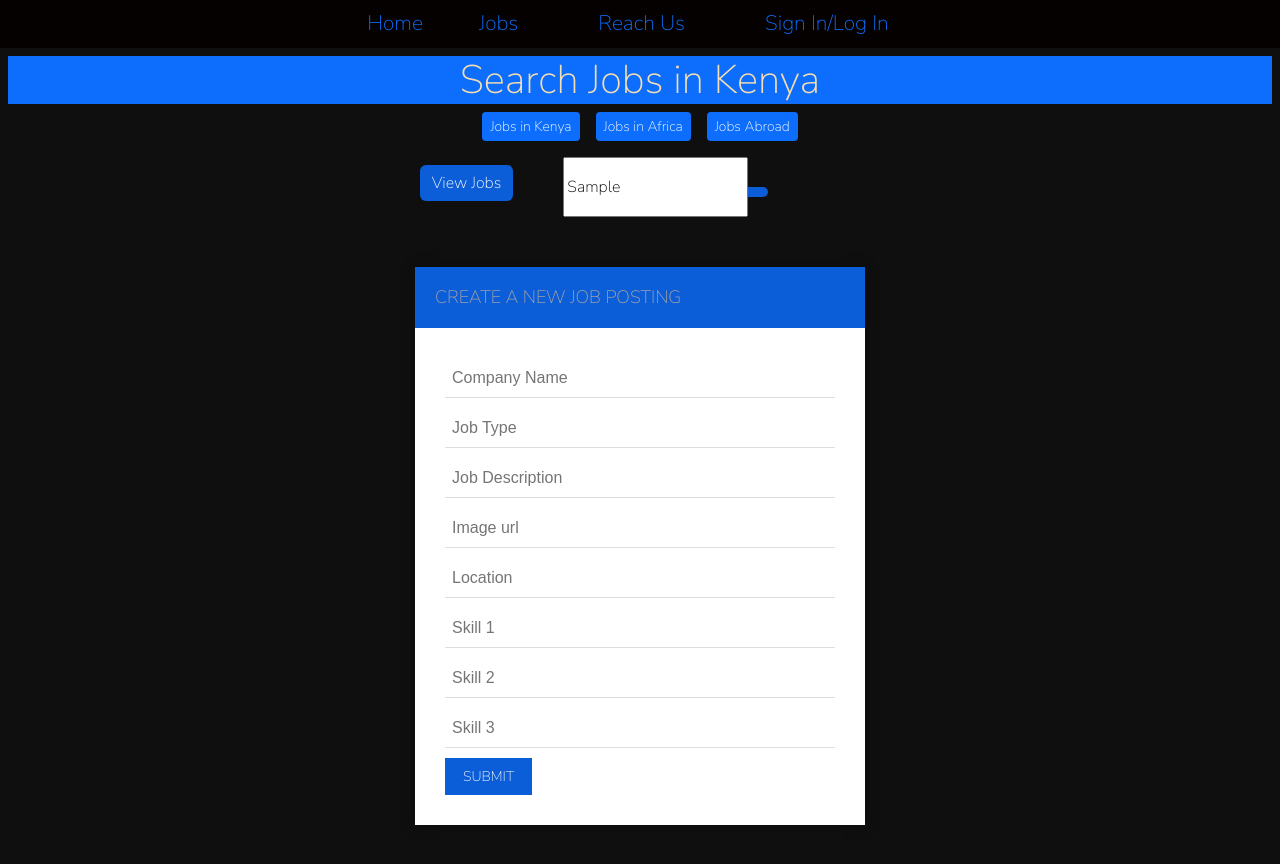
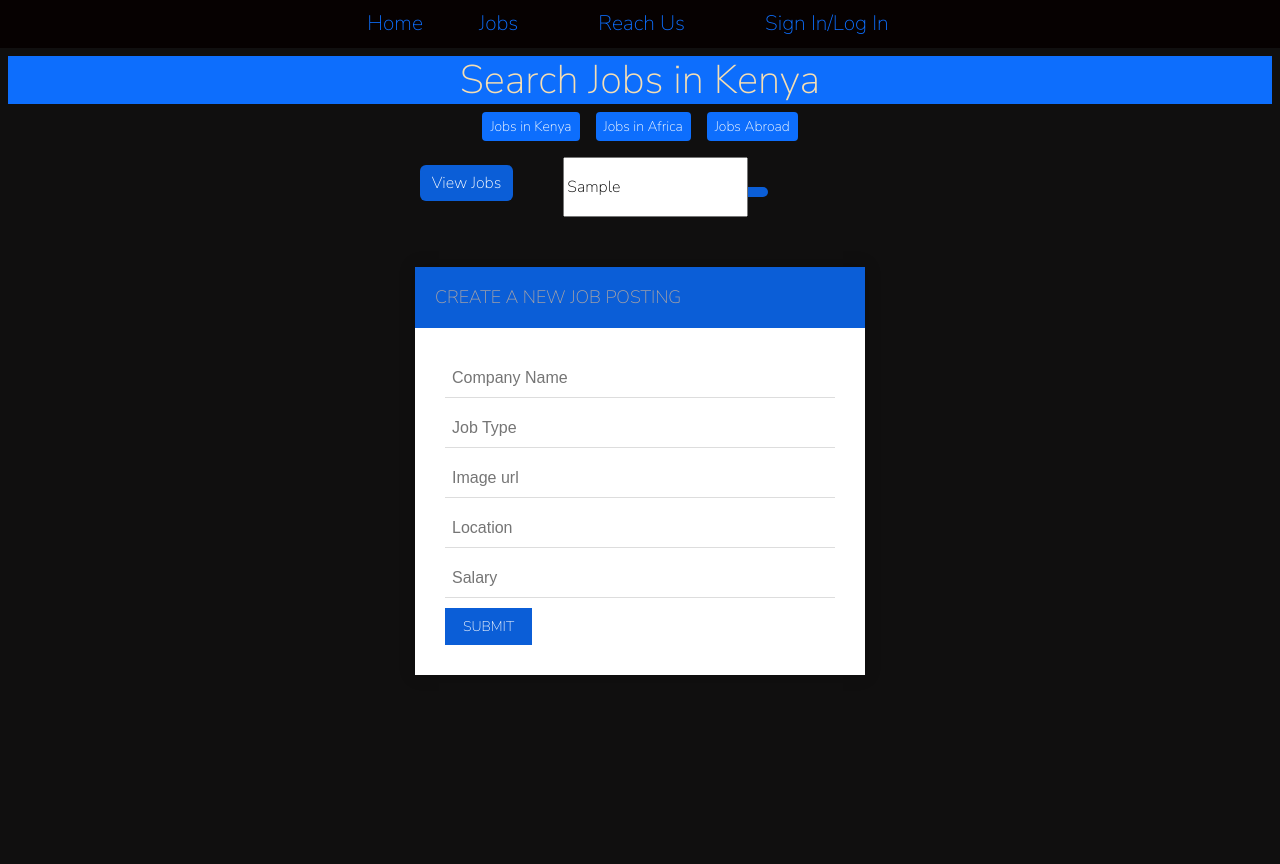
Before and after one commit to carreuky/Job-Portal, a React (Create React App) app: page /jobs in a window 1280 px wide. Both pictures are taken after typing "Sample" into the empty fields and a click on the button "Create Job". Shown: the top 864 px of the page. Built offline with nearby package versions, Linux system fonts and the light colour scheme; data requests are answered from the project's data file; some icons are missing.

Commit message:
handle change and submit function

```diff
--- a/data/db.json
+++ b/data/db.json
@@ -5,129 +5,71 @@
       "job_type": "Design Engineer",
       "image": "https://www.google.co.ke/images/branding/googlelogo/2x/googlelogo_color_160x56dp.png",
       "company": "Google",
-      "description": "Deliver software development projects using Agile, specifically SAFe (Scaled Agile Framework) development methodology ",
       "location": "Nairobi",
-      "url":"https://www.google.com/about/careers/applications-a/apply/f0528f5f-1071-4574-9320-141d3c5e349b/form",
-      "requirements": [
-        "Ruby",
-        "R",
-        "Javascript"
-      ],
+      "url": "https://www.google.com/about/careers/applications-a/apply/f0528f5f-1071-4574-9320-141d3c5e349b/form",
       "salary": "5,100"
-
     },
     {
       "id": 2,
       "job_type": "Backend Engineer",
       "image": "https://i.roamcdn.net/kazi/ke/hq/910055825a6b1fcd5d5fa8ca61bc6824/-/advertiser-img-ke-jobs-prod/dealer-images/advid15044/adv15044_1613054515.jpg",
       "company": "Eclectics International Ltd",
-      "description": "We are looking for experienced backend developers to join our team and be a productive member of societu",
       "location": "Nairobi",
-      "url":"https://www.google.com/about/careers/applications-a/apply/f0528f5f-1071-4574-9320-141d3c5e349b/form",
-      "requirements": [
-        "node",
-        "python",
-        "Javascript"
-      ],
+      "url": "https://www.google.com/about/careers/applications-a/apply/f0528f5f-1071-4574-9320-141d3c5e349b/form",
       "salary": "2,800"
-
     },
     {
       "id": 3,
       "job_type": "Junior java developer",
       "image": "https://i.roamcdn.net/kazi/ke/hq/0fe19d4a945bd62c51fd605065cd3a64/-/advertiser-img-ke-jobs-prod/dealer-images/advid7366/adv7366_1509458147.jpg",
       "company": "MSpace Solutions Ltd",
-      "description": "MSpace Solutions Ltd is looking for a candidate to add to their Innovation Team as a Junior Java Web Application Developer",
       "location": "Nairobi",
-      "url":"https://www.google.com/about/careers/applications-a/apply/f0528f5f-1071-4574-9320-141d3c5e349b/form",
-      "requirements": [
-        "Ruby",
-        "java",
-        "Javascript",
-        "python"
-      ],
+      "url": "https://www.google.com/about/careers/applications-a/apply/f0528f5f-1071-4574-9320-141d3c5e349b/form",
       "salary": "3,300"
-
     },
     {
       "id": 4,
       "job_type": "Senior .NET Developer",
       "image": "https://i.roamcdn.net/kazi/ke/hq/5399baaf49abff1b9724ab2bc97ff6b3/-/advertiser-img-ke-jobs-prod/dealer-images/advid17327/adv17327_1502683950.jpg",
       "company": "Wise & Agile Solutions Ltd",
-      "description": "We are looking for energetic, progressive, indepedent, all-rounder DotNet developer for Full-time.",
       "location": "Remote",
-      "requirements": [
-        "DotNet",
-        "Javascript"
-      ],
       "salary": "3,500"
-
     },
     {
       "id": 5,
       "job_type": "Microsoft Excel Expert / Problem Solver",
       "image": "https://i.roamcdn.net/kazi/ke/hq/9d017bed4ff1ea0e9f507b1c840903d9/-/advertiser-img-ke-jobs-prod/dealer-images/advid278394/adv278394_1654783727.jpg",
       "company": "e-MPS",
-      "description": "We are an online e-commerce team which helps UK companies develop their online selling platforms.",
       "location": "Remote",
-      "url":"https://www.google.com/about/careers/applications-a/apply/f0528f5f-1071-4574-9320-141d3c5e349b/form",
-      "requirements": [
-        "Excel",
-        "word",
-        "access"
-      ],
+      "url": "https://www.google.com/about/careers/applications-a/apply/f0528f5f-1071-4574-9320-141d3c5e349b/form",
       "salary": "3,000"
-
     },
     {
       "id": 6,
       "job_type": "Design Engineer",
       "image": "https://i.roamcdn.net/kazi/ke/hq/0343593c5972a3175ded80902e5a6b63/-/advertiser-img-ke-jobs-prod/dealer-images/advid8713/adv8713_1482146740.jpg",
       "company": "ICEA LION",
-      "description": "Deliver software development projects using Agile, specifically SAFe (Scaled Agile Framework) development methodology",
       "location": "Nairobi",
-      "url":"https://www.google.com/about/careers/applications-a/apply/f0528f5f-1071-4574-9320-141d3c5e349b/form",
-      "requirements": [
-        "Ruby",
-        "R",
-        "Javascript"
-      ],
+      "url": "https://www.google.com/about/careers/applications-a/apply/f0528f5f-1071-4574-9320-141d3c5e349b/form",
       "salary": "4,000"
-
     },
     {
       "job_type": "Design manufacturer",
       "image": "https://www.google.co.ke/images/branding/googlelogo/2x/googlelogo_color_160x56dp.png",
       "company": "Google",
-      "description": "Deliver software development projects using Agile, specifically SAFe (Scaled Agile Framework) development methodology ",
       "location": "Nairobi",
-      "url":"https://www.google.com/about/careers/applications-a/apply/f0528f5f-1071-4574-9320-141d3c5e349b/form",
-
-      "requirements": [
-        "Ruby",
-        "R",
-        "Javascript"
-      ],
+      "url": "https://www.google.com/about/careers/applications-a/apply/f0528f5f-1071-4574-9320-141d3c5e349b/form",
       "id": 7,
       "salary": "4,500"
-
     },
     {
       "job_type": "Tutor",
       "image": "https://www.jkuat.ac.ke/centres/nakuru/wp-content/uploads/2018/02/jkuat-logo.png",
       "company": "JKUAT",
-      "description": "Lecturer Programming Languages",
       "location": "Juja",
-      "url":"https://www.google.com/about/careers/applications-a/apply/f0528f5f-1071-4574-9320-141d3c5e349b/form",
-
-      "requirements": [
-        "Ruby",
-        "Python",
-        "Go"
-      ],
+      "url": "https://www.google.com/about/careers/applications-a/apply/f0528f5f-1071-4574-9320-141d3c5e349b/form",
       "id": 8,
       "salary": "400"
-
     },
     {
       "job_type": "iOS Developer",
@@ -135,9 +77,7 @@
       "company": "Digital-Moneybox-Limited-iOS-Developer",
       "description": "",
       "location": "London",
-      "url":"https://www.google.com/about/careers/applications-a/apply/f0528f5f-1071-4574-9320-141d3c5e349b/form",
-
-      "requirements": "",
+      "url": "https://www.google.com/about/careers/applications-a/apply/f0528f5f-1071-4574-9320-141d3c5e349b/form",
       "id": 9,
       "salary": "45,000"
     },
@@ -145,11 +85,8 @@
       "job_type": "Web AR Developer",
       "image": "https://static.devitjobs.uk/logo-images/zappar-logo.jpg",
       "company": "Zappar",
-      "description": "",
-      "requirements": "",
       "location": "Barley ,London",
-      "url":"https://www.google.com/about/careers/applications-a/apply/f0528f5f-1071-4574-9320-141d3c5e349b/form",
-
+      "url": "https://www.google.com/about/careers/applications-a/apply/f0528f5f-1071-4574-9320-141d3c5e349b/form",
       "salary": "35,000",
       "id": 10
     },
@@ -158,7 +95,6 @@
       "image": "https://static.devitjobs.uk/logo-images/digital-moneybox-limited-logo.jpg",
       "company": "Moneybox Limited",
       "description": "",
-      "requirements": "",
       "location": "Hatfields ,London",
       "salary": "42,000",
       "id": 11
@@ -168,10 +104,8 @@
       "image": "https://static.devitjobs.uk/logo-images/digital-moneybox-limited-logo.jpg",
       "company": "Cloud Apps",
       "description": "",
-      "requirements": "",
       "location": "Hatfields ,London",
-      "url":"https://www.google.com/about/careers/applications-a/apply/f0528f5f-1071-4574-9320-141d3c5e349b/form",
-
+      "url": "https://www.google.com/about/careers/applications-a/apply/f0528f5f-1071-4574-9320-141d3c5e349b/form",
       "salary": "42,000",
       "id": 11
     },
@@ -180,7 +114,6 @@
       "image": "https://static.devitjobs.uk/logo-images/healthyhealth-group-ltd-logo.jpg",
       "company": "HealthyHealth Group Ltd",
       "description": "",
-      "requirements": "",
       "location": "Dufferin Street, London",
       "salary": "49,000",
       "id": 12
@@ -190,10 +123,8 @@
       "image": "https://static.devitjobs.uk/logo-images/viddyoze-logo.jpg",
       "company": "",
       "description": "",
-      "requirements": "",
       "location": "Dollywaggon Way, Preston",
-      "url":"https://www.google.com/about/careers/applications-a/apply/f0528f5f-1071-4574-9320-141d3c5e349b/form",
-
+      "url": "https://www.google.com/about/careers/applications-a/apply/f0528f5f-1071-4574-9320-141d3c5e349b/form",
       "salary": "30,000",
       "id": 13
     },
@@ -201,8 +132,6 @@
       "job_type": "Senior Software Engineer",
       "image": "https://static.devitjobs.uk/logo-images/chordata-limited-logo.jpg",
       "company": "Chordata Limited",
-      "description": "",
-      "requirements": "",
       "location": "Nigeria",
       "salary": "5,200",
       "id": 14
@@ -211,11 +140,8 @@
       "job_type": "Middle Frontend Developer",
       "image": "https://static.devitjobs.uk/logo-images/skippdev-logo.jpg",
       "company": "Skipp.dev",
-      "description": "",
-      "requirements": "",
       "location": "Nicosia, Cyprus",
-      "url":"https://www.google.com/about/careers/applications-a/apply/f0528f5f-1071-4574-9320-141d3c5e349b/form",
-
+      "url": "https://www.google.com/about/careers/applications-a/apply/f0528f5f-1071-4574-9320-141d3c5e349b/form",
       "salary": "58,000",
       "id": "15"
     },
@@ -223,8 +149,6 @@
       "job_type": "Front End Engineer",
       "image": "https://static.devitjobs.uk/logo-images/access-pay-logo.jpg",
       "company": "AccessPay",
-      "description": "",
-      "requirements": "",
       "location": "Manchester",
       "salary": "55,000",
       "id": "16"
@@ -233,11 +157,8 @@
       "job_type": "IT Support",
       "image": "https://img.icons8.com/color/96/000000/google-logo.png",
       "company": "Google Inc",
-      "description": "",
-      "requirements": "",
       "location": "FA 100, OH, USA",
-      "url":"https://www.google.com/about/careers/applications-a/apply/f0528f5f-1071-4574-9320-141d3c5e349b/form",
-
+      "url": "https://www.google.com/about/careers/applications-a/apply/f0528f5f-1071-4574-9320-141d3c5e349b/form",
       "salary": "34,000",
       "id": "17"
     },
@@ -245,8 +166,6 @@
       "job_type": "UX Designer",
       "image": "https://img.icons8.com/fluent/48/000000/instagram-new.png",
       "company": "Instagram Inc",
-      "description": "",
-      "requirements": "",
       "location": "FA 400, OH, USA",
       "salary": "39,000",
       "id": "18"
@@ -255,11 +174,8 @@
       "job_type": "UI Designer",
       "image": "https://img.icons8.com/officel/80/000000/dribbble.png",
       "company": "Dribbble Inc",
-      "description": "",
-      "requirements": "",
       "location": "FA 280, OH, USA",
-      "url":"https://www.google.com/about/careers/applications-a/apply/f0528f5f-1071-4574-9320-141d3c5e349b/form",
-
+      "url": "https://www.google.com/about/careers/applications-a/apply/f0528f5f-1071-4574-9320-141d3c5e349b/form",
       "salary": "28,000",
       "id": "19"
     },
@@ -267,11 +183,8 @@
       "job_type": "QA Developer",
       "image": "https://static.devitjobs.uk/logo-images/skippdev-logo.jpg",
       "company": "Skipp.dev",
-      "description": "",
-      "requirements": "",
       "location": "Chelsea",
-      "url":"https://www.google.com/about/careers/applications-a/apply/f0528f5f-1071-4574-9320-141d3c5e349b/form",
-
+      "url": "https://www.google.com/about/careers/applications-a/apply/f0528f5f-1071-4574-9320-141d3c5e349b/form",
       "salary": "44,000",
       "id": "20"
     }
--- a/src/Components/Card/Card.css
+++ b/src/Components/Card/Card.css
@@ -1,3 +1,4 @@
 .Card{
     background:whitesmoke;
+    height: 300px;
 }
--- a/src/Components/CreateJob/CreateJob.js
+++ b/src/Components/CreateJob/CreateJob.js
@@ -1,23 +1,48 @@
 import React from 'react'
 import "./CreateJob.css";
 
-function CreateJob
-() {
+function CreateJob () {
+  function handleChange(event){
+
+    console.log([event.target.name], event.target.value)
+
+
+  }
+
+  function handleSubmit(e) {
+    e.preventDefault();
+    // alert('')
+    // const itemData = {
+    //   name: name,
+    //   category: category,
+    //   isInCart: false,
+    // };
+    // fetch("http://localhost:4000/items", {
+    //   method: "POST",
+    //   headers: {
+    //     "Content-Type": "application/json",
+    //   },
+    //   body: JSON.stringify(itemData),
+    // })
+    //   .then((r) => r.json())
+    //   .then((newItem) => console.log(newItem));
+  }
+
 const CreateJob=(
     <div class="form-style-8" id="formDiv">
     <h2>Create A New Job Posting</h2>
-    <form id="formClick">
-      <input className='input-lg' type="text" id="input1" name="field1" placeholder="Company Name"/>
-      <input className='input-lg' type="text" id="input2" name="field1" placeholder="Job Type"/>
-      <input className='input-lg' type="text" id="input3" name="field2" placeholder="Job Description" />
-      <input className='input-lg' type="url" id="input4" name="field3" placeholder="Image url"/>
-      <input className='input-lg' type="text" id="input5" name="field3" placeholder="Location"/>
-      <input className='input-lg' type="text" id="input6" name="field3" placeholder="Skill 1"/>
-      <input className='input-lg' type="text" id="input7" name="field3" placeholder="Skill 2"/>
-      <input className='input-lg' type="text" id="input8" name="field3" placeholder="Skill 3"/>
+    <form id="formClick" onSubmit={handleSubmit}>
+      <input onChange={handleChange} className='input-lg' type="text"  name="company" placeholder="Company Name"/>
+      <input onChange={handleChange} className='input-lg' type="text"  name="job" placeholder="Job Type"/>
+      <input onChange={handleChange} className='input-lg' type="url"  name="url" placeholder="Image url"/>
+      <input onChange={handleChange} className='input-lg' type="text"  name="location" placeholder="Location"/>
+      <input onChange={handleChange} className='input-lg' type="text"  name="salary" placeholder="Salary"/>
 
 
-      <input type="submit" value="Submit" name="submit" id="submit" />
+
+
+
+      <input  type="submit" value="Submit" name="submit" id="submit" />
     </form>
   </div>
 )
```
Also changed, not shown: src/App.js (+8 -0 lines).
